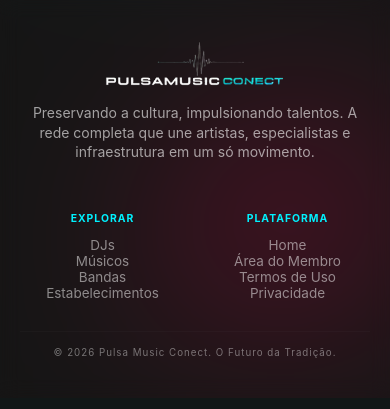
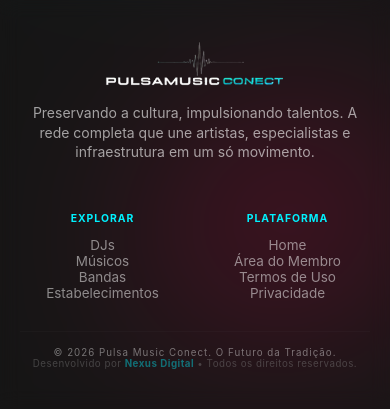
Before and after one commit to jonasSR/SLP-musicos, a Flask app: page /palco in a window 390 px wide. Shown: the part 537-946 px from the top of the page. Run offline with Flask 3, Linux system fonts and the light colour scheme; data that the repository does not hold is empty.

```diff
--- a/templates/index.html
+++ b/templates/index.html
@@ -364,9 +364,7 @@
             </ul>
         </div>
     </div>
-        <div class="footer-bottom-container">
-            <p>&copy; 2026 Pulsa Music Conect. O Futuro da Tradição.</p>
-        </div>
+        c
     </div>
 </footer>
 
--- a/templates/lista_banda.html
+++ b/templates/lista_banda.html
@@ -124,6 +124,10 @@
         <div class="footer-bottom">
             <div class="footer-bottom-container">
                 <p>&copy; 2026 Pulsa Music Conect. O Futuro da Tradição.</p>
+                </p>
+                <p style="color: #888; font-size: 0.75rem; letter-spacing: 0.5px;">
+                    Desenvolvido por <span style="color: #00f2ff; font-weight: bold;">Nexus Digital</span> • Todos os direitos reservados.
+                </p>
             </div>
         </div>
     </footer>
--- a/templates/lista_dj.html
+++ b/templates/lista_dj.html
@@ -110,6 +110,10 @@
         <div class="footer-bottom">
             <div class="footer-bottom-container">
                 <p>&copy; 2026 Pulsa Music Conect. O Futuro da Tradição.</p>
+                </p>
+                <p style="color: #888; font-size: 0.75rem; letter-spacing: 0.5px;">
+                    Desenvolvido por <span style="color: #00f2ff; font-weight: bold;">Nexus Digital</span> • Todos os direitos reservados.
+                </p>
             </div>
         </div>
     </footer>
--- a/templates/palco.html
+++ b/templates/palco.html
@@ -125,6 +125,10 @@
         <div class="footer-bottom">
             <div class="footer-bottom-container">
                 <p>&copy; 2026 Pulsa Music Conect. O Futuro da Tradição.</p>
+                </p>
+                <p style="color: #888; font-size: 0.75rem; letter-spacing: 0.5px;">
+                    Desenvolvido por <span style="color: #00f2ff; font-weight: bold;">Nexus Digital</span> • Todos os direitos reservados.
+                </p>
             </div>
         </div>
     </footer>
--- a/templates/privacidade.html
+++ b/templates/privacidade.html
@@ -320,6 +320,10 @@ body {
 <div class="footer-legal">
 <span>DOC-REV-2026</span>
 <span>© Pulsa Music Conect</span>
+</p>
+<p style="color: #888; font-size: 0.75rem; letter-spacing: 0.5px;">
+    Desenvolvido por <span style="color: #00f2ff; font-weight: bold;">Nexus Digital</span> • Todos os direitos reservados.
+</p>
 </div>
 
 </section>
--- a/templates/termos.html
+++ b/templates/termos.html
@@ -259,6 +259,10 @@ body {
 <div class="footer-legal">
 <span>DOC-TERMOS-2026</span>
 <span>© Pulsa Music Conect</span>
+</p>
+<p style="color: #888; font-size: 0.75rem; letter-spacing: 0.5px;">
+Desenvolvido por <span style="color: #00f2ff; font-weight: bold;">Nexus Digital</span> • Todos os direitos reservados.
+</p>
 </div>
 
 </section>
```
